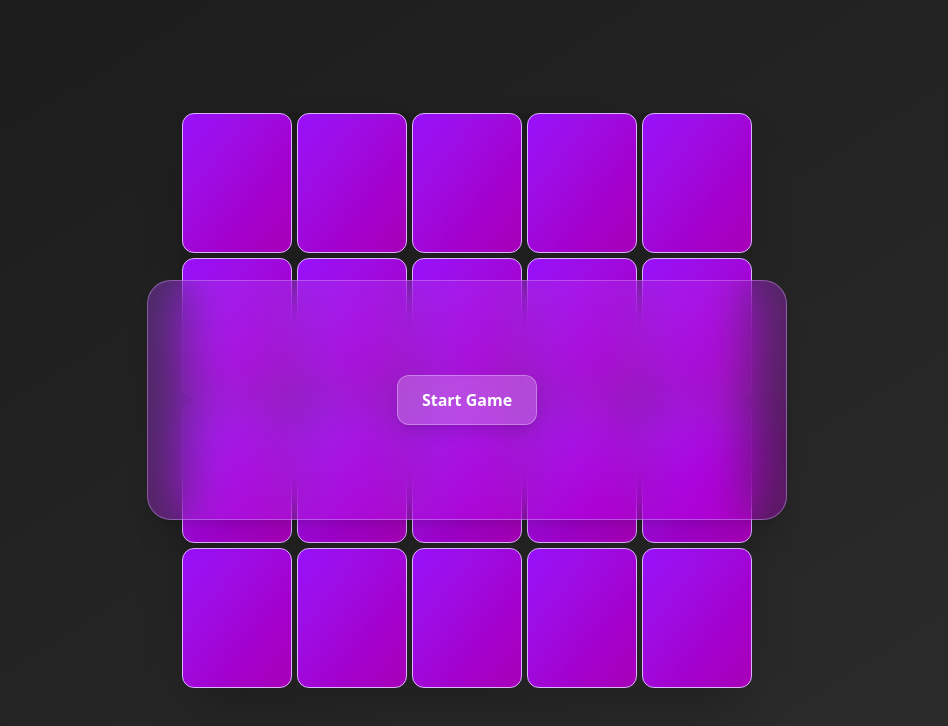
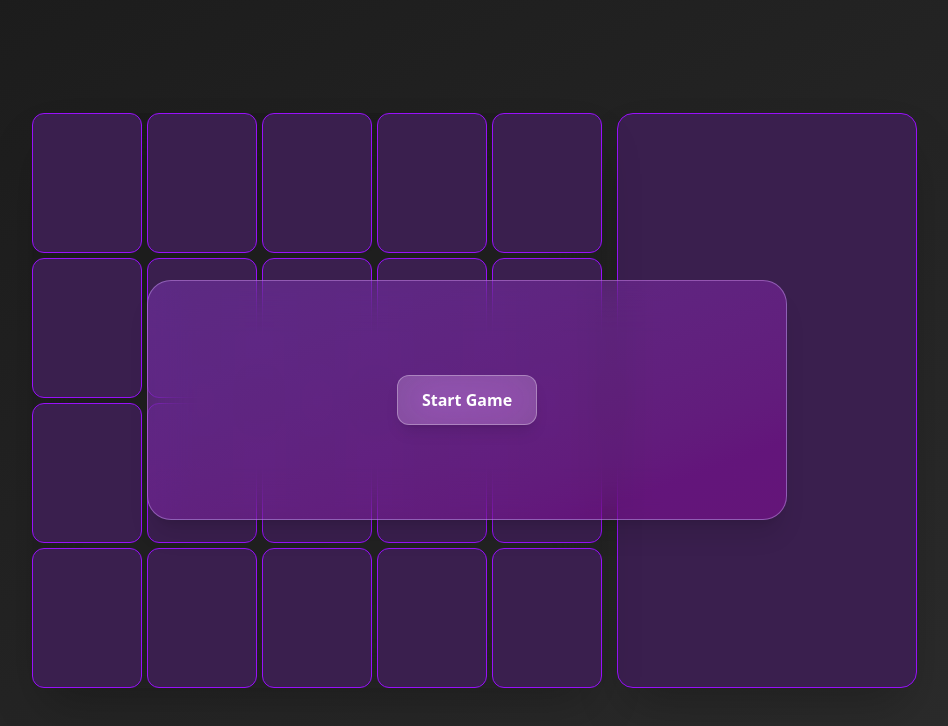
Before and after one commit to TomekWojak/Memory-game, a website: page index.html in a window 1280 px wide. Shown: the whole page, without its empty margins (173-1121 px from the left). Drawn offline with Linux system fonts and the light colour scheme.

Commit message:
changed main color accent

```diff
--- a/index.html
+++ b/index.html
@@ -18,178 +18,161 @@
 
             <div
                 class="card absolute left-0 top-0 w-(--card-width) h-(--card-height)
-              bg-linear-to-br from-purple-600 to-fuchsia-700
-                border border-purple-300 rounded-xl
-                transition-[top,left,transform] hover:transform-[rotate3d(1,1,1,5deg)_rotateX(15deg)_rotateY(-15deg)] [transition:transform_150ms_ease-in-out_0s,top_var(--transition-duration)_ease_0ms,left_var(--transition-duration)_ease_0ms] hover:shadow-[0_8px_25px_rgba(180,70,255,0.4)] cursor-pointer">
+              border border-purple-600 bg-(--accent) rounded-xl
+                transition-[top,left,transform] hover:transform-[rotate3d(1,1,1,5deg)_rotateX(15deg)_rotateY(-15deg)] [transition:transform_150ms_ease-in-out_0s,top_var(--transition-duration)_ease_0ms,left_var(--transition-duration)_ease_0ms] hover:shadow-[0_8px_25px_var(--accent)] cursor-pointer">
             </div>
 
             <div
                 class="card absolute left-[calc(var(--card-width)+var(--card-gap))] top-0
                 w-(--card-width) h-(--card-height)
-                bg-linear-to-br from-purple-600 to-fuchsia-700
-                border border-purple-300 rounded-xl
-                transition-[top,left,transform] hover:transform-[rotate3d(1,1,1,5deg)_rotateX(15deg)_rotateY(-15deg)] [transition:transform_150ms_ease-in-out_0s,top_var(--transition-duration)_ease_50ms,left_var(--transition-duration)_ease_50ms] hover:shadow-[0_8px_25px_rgba(180,70,255,0.4)] cursor-pointer">
+                border border-purple-600 bg-(--accent) rounded-xl
+                transition-[top,left,transform] hover:transform-[rotate3d(1,1,1,5deg)_rotateX(15deg)_rotateY(-15deg)] [transition:transform_150ms_ease-in-out_0s,top_var(--transition-duration)_ease_50ms,left_var(--transition-duration)_ease_50ms] hover:shadow-[0_8px_25px_var(--accent)] cursor-pointer">
             </div>
 
             <div
                 class="card absolute left-[calc(2*var(--card-width)+2*var(--card-gap))] top-0
                 w-(--card-width) h-(--card-height)
-                bg-linear-to-br from-purple-600 to-fuchsia-700
-                border border-purple-300 rounded-xl
-                transition-[top,left,transform] hover:transform-[rotate3d(1,1,1,5deg)_rotateX(15deg)_rotateY(-15deg)] [transition:transform_150ms_ease-in-out_0s,top_var(--transition-duration)_ease_100ms,left_var(--transition-duration)_ease_100ms] hover:shadow-[0_8px_25px_rgba(180,70,255,0.4)] cursor-pointer">
+                border border-purple-600 bg-(--accent) rounded-xl
+                transition-[top,left,transform] hover:transform-[rotate3d(1,1,1,5deg)_rotateX(15deg)_rotateY(-15deg)] [transition:transform_150ms_ease-in-out_0s,top_var(--transition-duration)_ease_100ms,left_var(--transition-duration)_ease_100ms] hover:shadow-[0_8px_25px_var(--accent)] cursor-pointer">
             </div>
 
             <div
                 class="card absolute left-[calc(3*var(--card-width)+3*var(--card-gap))] top-0
                 w-(--card-width) h-(--card-height)
-                bg-linear-to-br from-purple-600 to-fuchsia-700
-                border border-purple-300 rounded-xl
-                transition-[top,left,transform] hover:transform-[rotate3d(1,1,1,5deg)_rotateX(15deg)_rotateY(-15deg)] [transition:transform_150ms_ease-in-out_0s,top_var(--transition-duration)_ease_150ms,left_var(--transition-duration)_ease_150ms] hover:shadow-[0_8px_25px_rgba(180,70,255,0.4)] cursor-pointer">
+                border border-purple-600 bg-(--accent) rounded-xl
+                transition-[top,left,transform] hover:transform-[rotate3d(1,1,1,5deg)_rotateX(15deg)_rotateY(-15deg)] [transition:transform_150ms_ease-in-out_0s,top_var(--transition-duration)_ease_150ms,left_var(--transition-duration)_ease_150ms] hover:shadow-[0_8px_25px_var(--accent)] cursor-pointer">
             </div>
 
             <div
                 class="card absolute left-[calc(4*var(--card-width)+4*var(--card-gap))] top-0
                 w-(--card-width) h-(--card-height)
-                bg-linear-to-br from-purple-600 to-fuchsia-700
-                border border-purple-300 rounded-xl
+                border border-purple-600 bg-(--accent) rounded-xl
                 transition-[top,left,transform] hover:transform-[rotate3d(1,1,1,5deg)_rotateX(15deg)_rotateY(-15deg)] [transition:transform_150ms_ease-in-out_0s,top_var(--transition-duration)_ease_200ms,left_var(--transition-duration)_ease_200ms]">
             </div>
 
             <div
                 class="card absolute left-0 top-[calc(var(--card-height)+var(--card-gap))]
                 w-(--card-width) h-(--card-height)
-                bg-linear-to-br from-purple-600 to-fuchsia-700
-                border border-purple-300 rounded-xl
-                transition-[top,left,transform] hover:transform-[rotate3d(1,1,1,5deg)_rotateX(15deg)_rotateY(-15deg)] [transition:transform_150ms_ease-in-out_0s,top_var(--transition-duration)_ease_250ms,left_var(--transition-duration)_ease_250ms] hover:shadow-[0_8px_25px_rgba(180,70,255,0.4)] cursor-pointer">
+                border border-purple-600 bg-(--accent) rounded-xl
+                transition-[top,left,transform] hover:transform-[rotate3d(1,1,1,5deg)_rotateX(15deg)_rotateY(-15deg)] [transition:transform_150ms_ease-in-out_0s,top_var(--transition-duration)_ease_250ms,left_var(--transition-duration)_ease_250ms] hover:shadow-[0_8px_25px_var(--accent)] cursor-pointer">
             </div>
 
             <div
                 class="card absolute left-[calc(var(--card-width)+var(--card-gap))]
                 top-[calc(var(--card-height)+var(--card-gap))]
                 w-(--card-width) h-(--card-height)
-                bg-linear-to-br from-purple-600 to-fuchsia-700
-                border border-purple-300  rounded-xl
-                transition-[top,left,transform] hover:transform-[rotate3d(1,1,1,5deg)_rotateX(15deg)_rotateY(-15deg)] [transition:transform_150ms_ease-in-out_0s,top_var(--transition-duration)_ease_300ms,left_var(--transition-duration)_ease_300ms] hover:shadow-[0_8px_25px_rgba(180,70,255,0.4)] cursor-pointer">
+                border border-purple-600 bg-(--accent)  rounded-xl
+                transition-[top,left,transform] hover:transform-[rotate3d(1,1,1,5deg)_rotateX(15deg)_rotateY(-15deg)] [transition:transform_150ms_ease-in-out_0s,top_var(--transition-duration)_ease_300ms,left_var(--transition-duration)_ease_300ms] hover:shadow-[0_8px_25px_var(--accent)] cursor-pointer">
             </div>
 
             <div
                 class="card absolute left-[calc(2*var(--card-width)+2*var(--card-gap))]
                 top-[calc(var(--card-height)+var(--card-gap))]
                 w-(--card-width) h-(--card-height)
-                bg-linear-to-br from-purple-600 to-fuchsia-700
-                border border-purple-300 rounded-xl
-                transition-[top,left,transform] hover:transform-[rotate3d(1,1,1,5deg)_rotateX(15deg)_rotateY(-15deg)] [transition:transform_150ms_ease-in-out_0s,top_var(--transition-duration)_ease_350ms,left_var(--transition-duration)_ease_350ms] hover:shadow-[0_8px_25px_rgba(180,70,255,0.4)] cursor-pointer">
+                border border-purple-600 bg-(--accent) rounded-xl
+                transition-[top,left,transform] hover:transform-[rotate3d(1,1,1,5deg)_rotateX(15deg)_rotateY(-15deg)] [transition:transform_150ms_ease-in-out_0s,top_var(--transition-duration)_ease_350ms,left_var(--transition-duration)_ease_350ms] hover:shadow-[0_8px_25px_var(--accent)] cursor-pointer">
             </div>
 
             <div
                 class="card absolute left-[calc(3*var(--card-width)+3*var(--card-gap))]
                 top-[calc(var(--card-height)+var(--card-gap))]
                 w-(--card-width) h-(--card-height)
-                bg-linear-to-br from-purple-600 to-fuchsia-700
-                border border-purple-300 rounded-xl
-                transition-[top,left,transform] hover:transform-[rotate3d(1,1,1,5deg)_rotateX(15deg)_rotateY(-15deg)] [transition:transform_150ms_ease-in-out_0s,top_var(--transition-duration)_ease_400ms,left_var(--transition-duration)_ease_400ms] hover:shadow-[0_8px_25px_rgba(180,70,255,0.4)] cursor-pointer">
+                border border-purple-600 bg-(--accent) rounded-xl
+                transition-[top,left,transform] hover:transform-[rotate3d(1,1,1,5deg)_rotateX(15deg)_rotateY(-15deg)] [transition:transform_150ms_ease-in-out_0s,top_var(--transition-duration)_ease_400ms,left_var(--transition-duration)_ease_400ms] hover:shadow-[0_8px_25px_var(--accent)] cursor-pointer">
             </div>
 
             <div
                 class="card absolute left-[calc(4*var(--card-width)+4*var(--card-gap))]
                 top-[calc(var(--card-height)+var(--card-gap))]
                 w-(--card-width) h-(--card-height)
-                bg-linear-to-br from-purple-600 to-fuchsia-700
-                border border-purple-300 rounded-xl
-                transition-[top,left,transform] hover:transform-[rotate3d(1,1,1,5deg)_rotateX(15deg)_rotateY(-15deg)] [transition:transform_150ms_ease-in-out_0s,top_var(--transition-duration)_ease_450ms,left_var(--transition-duration)_ease_450ms] hover:shadow-[0_8px_25px_rgba(180,70,255,0.4)] cursor-pointer">
+                border border-purple-600 bg-(--accent) rounded-xl
+                transition-[top,left,transform] hover:transform-[rotate3d(1,1,1,5deg)_rotateX(15deg)_rotateY(-15deg)] [transition:transform_150ms_ease-in-out_0s,top_var(--transition-duration)_ease_450ms,left_var(--transition-duration)_ease_450ms] hover:shadow-[0_8px_25px_var(--accent)] cursor-pointer">
             </div>
 
 
             <div
                 class="card absolute left-0 top-[calc(2*var(--card-height)+2*var(--card-gap))]
                 w-(--card-width) h-(--card-height)
-                bg-linear-to-br from-purple-600 to-fuchsia-700
-                border border-purple-300 rounded-xl
-                transition-[top,left,transform] hover:transform-[rotate3d(1,1,1,5deg)_rotateX(15deg)_rotateY(-15deg)] [transition:transform_150ms_ease-in-out_0s,top_var(--transition-duration)_ease_500ms,left_var(--transition-duration)_ease_500ms] hover:shadow-[0_8px_25px_rgba(180,70,255,0.4)] cursor-pointer">
+                border border-purple-600 bg-(--accent) rounded-xl
+                transition-[top,left,transform] hover:transform-[rotate3d(1,1,1,5deg)_rotateX(15deg)_rotateY(-15deg)] [transition:transform_150ms_ease-in-out_0s,top_var(--transition-duration)_ease_500ms,left_var(--transition-duration)_ease_500ms] hover:shadow-[0_8px_25px_var(--accent)] cursor-pointer">
             </div>
 
             <div
                 class="card absolute left-[calc(var(--card-width)+var(--card-gap))]
                 top-[calc(2*var(--card-height)+2*var(--card-gap))]
                 w-(--card-width) h-(--card-height)
-                bg-linear-to-br from-purple-600 to-fuchsia-700
-                border border-purple-300 rounded-xl
-               transition-[top,left,transform] hover:transform-[rotate3d(1,1,1,5deg)_rotateX(15deg)_rotateY(-15deg)] [transition:transform_150ms_ease-in-out_0s,top_var(--transition-duration)_ease_550ms,left_var(--transition-duration)_ease_550ms] hover:shadow-[0_8px_25px_rgba(180,70,255,0.4)] cursor-pointer">
+                border border-purple-600 bg-(--accent) rounded-xl
+               transition-[top,left,transform] hover:transform-[rotate3d(1,1,1,5deg)_rotateX(15deg)_rotateY(-15deg)] [transition:transform_150ms_ease-in-out_0s,top_var(--transition-duration)_ease_550ms,left_var(--transition-duration)_ease_550ms] hover:shadow-[0_8px_25px_var(--accent)] cursor-pointer">
             </div>
 
             <div
                 class="card absolute left-[calc(2*var(--card-width)+2*var(--card-gap))]
                 top-[calc(2*var(--card-height)+2*var(--card-gap))]
                 w-(--card-width) h-(--card-height)
-                bg-linear-to-br from-purple-600 to-fuchsia-700
-                border border-purple-300 rounded-xl
-                transition-[top,left,transform] hover:transform-[rotate3d(1,1,1,5deg)_rotateX(15deg)_rotateY(-15deg)] [transition:transform_150ms_ease-in-out_0s,top_var(--transition-duration)_ease_600ms,left_var(--transition-duration)_ease_600ms] hover:shadow-[0_8px_25px_rgba(180,70,255,0.4)] cursor-pointer">
+                border border-purple-600 bg-(--accent) rounded-xl
+                transition-[top,left,transform] hover:transform-[rotate3d(1,1,1,5deg)_rotateX(15deg)_rotateY(-15deg)] [transition:transform_150ms_ease-in-out_0s,top_var(--transition-duration)_ease_600ms,left_var(--transition-duration)_ease_600ms] hover:shadow-[0_8px_25px_var(--accent)] cursor-pointer">
             </div>
 
             <div
                 class="card absolute left-[calc(3*var(--card-width)+3*var(--card-gap))]
                 top-[calc(2*var(--card-height)+2*var(--card-gap))]
                 w-(--card-width) h-(--card-height)
-                bg-linear-to-br from-purple-600 to-fuchsia-700
-                border border-purple-300 rounded-xl
-                transition-[top,left,transform] hover:transform-[rotate3d(1,1,1,5deg)_rotateX(15deg)_rotateY(-15deg)] [transition:transform_150ms_ease-in-out_0s,top_var(--transition-duration)_ease_650ms,left_var(--transition-duration)_ease_650ms] hover:shadow-[0_8px_25px_rgba(180,70,255,0.4)] cursor-pointer">
+                border border-purple-600 bg-(--accent) rounded-xl
+                transition-[top,left,transform] hover:transform-[rotate3d(1,1,1,5deg)_rotateX(15deg)_rotateY(-15deg)] [transition:transform_150ms_ease-in-out_0s,top_var(--transition-duration)_ease_650ms,left_var(--transition-duration)_ease_650ms] hover:shadow-[0_8px_25px_var(--accent)] cursor-pointer">
             </div>
 
             <div
                 class="card absolute left-[calc(4*var(--card-width)+4*var(--card-gap))]
                 top-[calc(2*var(--card-height)+2*var(--card-gap))]
                 w-(--card-width) h-(--card-height)
-                bg-linear-to-br from-purple-600 to-fuchsia-700
-                border border-purple-300 rounded-xl
-                transition-[top,left,transform] hover:transform-[rotate3d(1,1,1,5deg)_rotateX(15deg)_rotateY(-15deg)] [transition:transform_150ms_ease-in-out_0s,top_var(--transition-duration)_ease_700ms,left_var(--transition-duration)_ease_700ms] hover:shadow-[0_8px_25px_rgba(180,70,255,0.4)] cursor-pointer">
+                border border-purple-600 bg-(--accent) rounded-xl
+                transition-[top,left,transform] hover:transform-[rotate3d(1,1,1,5deg)_rotateX(15deg)_rotateY(-15deg)] [transition:transform_150ms_ease-in-out_0s,top_var(--transition-duration)_ease_700ms,left_var(--transition-duration)_ease_700ms] hover:shadow-[0_8px_25px_var(--accent)] cursor-pointer">
             </div>
 
 
             <div
                 class="card absolute left-0 top-[calc(3*var(--card-height)+3*var(--card-gap))]
                 w-(--card-width) h-(--card-height)
-                bg-linear-to-br from-purple-600 to-fuchsia-700
-                border border-purple-300 rounded-xl
-                transition-[top,left,transform] hover:transform-[rotate3d(1,1,1,5deg)_rotateX(15deg)_rotateY(-15deg)] [transition:transform_150ms_ease-in-out_0s,top_var(--transition-duration)_ease_750ms,left_var(--transition-duration)_ease_750ms] hover:shadow-[0_8px_25px_rgba(180,70,255,0.4)] cursor-pointer">
+                border border-purple-600 bg-(--accent) rounded-xl
+                transition-[top,left,transform] hover:transform-[rotate3d(1,1,1,5deg)_rotateX(15deg)_rotateY(-15deg)] [transition:transform_150ms_ease-in-out_0s,top_var(--transition-duration)_ease_750ms,left_var(--transition-duration)_ease_750ms] hover:shadow-[0_8px_25px_var(--accent)] cursor-pointer">
             </div>
 
             <div
                 class="card absolute left-[calc(var(--card-width)+var(--card-gap))]
                 top-[calc(3*var(--card-height)+3*var(--card-gap))]
                 w-(--card-width) h-(--card-height)
-                bg-linear-to-br from-purple-600 to-fuchsia-700
-                border border-purple-300 rounded-xl
-                transition-[top,left,transform] hover:transform-[rotate3d(1,1,1,5deg)_rotateX(15deg)_rotateY(-15deg)] [transition:transform_150ms_ease-in-out_0s,top_var(--transition-duration)_ease_800ms,left_var(--transition-duration)_ease_800ms] hover:shadow-[0_8px_25px_rgba(180,70,255,0.4)] cursor-pointer">
+                border border-purple-600 bg-(--accent) rounded-xl
+                transition-[top,left,transform] hover:transform-[rotate3d(1,1,1,5deg)_rotateX(15deg)_rotateY(-15deg)] [transition:transform_150ms_ease-in-out_0s,top_var(--transition-duration)_ease_800ms,left_var(--transition-duration)_ease_800ms] hover:shadow-[0_8px_25px_var(--accent)] cursor-pointer">
             </div>
 
             <div
                 class="card absolute left-[calc(2*var(--card-width)+2*var(--card-gap))]
                 top-[calc(3*var(--card-height)+3*var(--card-gap))]
                 w-(--card-width) h-(--card-height)
-                bg-linear-to-br from-purple-600 to-fuchsia-700
-                border border-purple-300 rounded-xl
-                transition-[top,left,transform] hover:transform-[rotate3d(1,1,1,5deg)_rotateX(15deg)_rotateY(-15deg)] [transition:transform_150ms_ease-in-out_0s,top_var(--transition-duration)_ease_850ms,left_var(--transition-duration)_ease_850ms] hover:shadow-[0_8px_25px_rgba(180,70,255,0.4)] cursor-pointer">
+                border border-purple-600 bg-(--accent) rounded-xl
+                transition-[top,left,transform] hover:transform-[rotate3d(1,1,1,5deg)_rotateX(15deg)_rotateY(-15deg)] [transition:transform_150ms_ease-in-out_0s,top_var(--transition-duration)_ease_850ms,left_var(--transition-duration)_ease_850ms] hover:shadow-[0_8px_25px_var(--accent)] cursor-pointer">
             </div>
 
             <div class="card absolute left-[calc(3*var(--card-width)+3*var(--card-gap))]
                 top-[calc(3*var(--card-height)+3*var(--card-gap))]
                 w-(--card-width) h-(--card-height)
-                bg-linear-to-br from-purple-600 to-fuchsia-700
-                border border-purple-300 rounded-xl
+                border border-purple-600 bg-(--accent) rounded-xl
                transition-[top,left,transform] hover:transform-[rotate3d(1,1,1,5deg)_rotateX(15deg)_rotateY(-15deg)] [transition:transform_150ms_ease-in-out_0s,top_var(--transition-duration)_ease_900ms,left_var(--transition-duration)_ease_900ms]
-                 hover:shadow-[0_8px_25px_rgba(180,70,255,0.4)] cursor-pointer"></div>
+                 hover:shadow-[0_8px_25px_var(--accent)] cursor-pointer"></div>
 
             <div class="card absolute left-[calc(4*var(--card-width)+4*var(--card-gap))]
                 top-[calc(3*var(--card-height)+3*var(--card-gap))]
                 w-(--card-width) h-(--card-height)
-                bg-linear-to-br from-purple-600 to-fuchsia-700
-                border border-purple-300 rounded-xl
+                border border-purple-600 bg-(--accent) rounded-xl
                 transition-[top,left,transform] hover:transform-[rotate3d(1,1,1,5deg)_rotateX(15deg)_rotateY(-15deg)] [transition:transform_150ms_ease-in-out_0s,top_var(--transition-duration)_ease_950ms,left_var(--transition-duration)_ease_950ms]
-                 hover:shadow-[0_8px_25px_rgba(180,70,255,0.4)] cursor-pointer"></div>
+                 hover:shadow-[0_8px_25px_var(--accent)] cursor-pointer"></div>
 
         </div>
     </div>
+    <div
+        class="side-panel border border-purple-600 bg-(--accent) w-[300px] h-[calc(4*var(--card-height)+3*var(--card-gap))] rounded-2xl shadow-2xl">
 
+    </div>
     <div class="start-game absolute top-1/2 left-1/2 -translate-x-1/2 -translate-y-1/2
         w-[50%] h-[30%] grid place-items-center
         bg-linear-to-br from-purple-500/30 to-fuchsia-600/30
--- a/src/css/input.css
+++ b/src/css/input.css
@@ -6,6 +6,7 @@
 	--card-height: 140px;
 	--transition-duration: 700ms;
 	--zoom: zoom 0.5s ease-in-out forwards;
+	--accent: #3a1f4e;
 }
 
 @keyframes zoom {
```
Also changed, not shown: dist/css/output.css.
